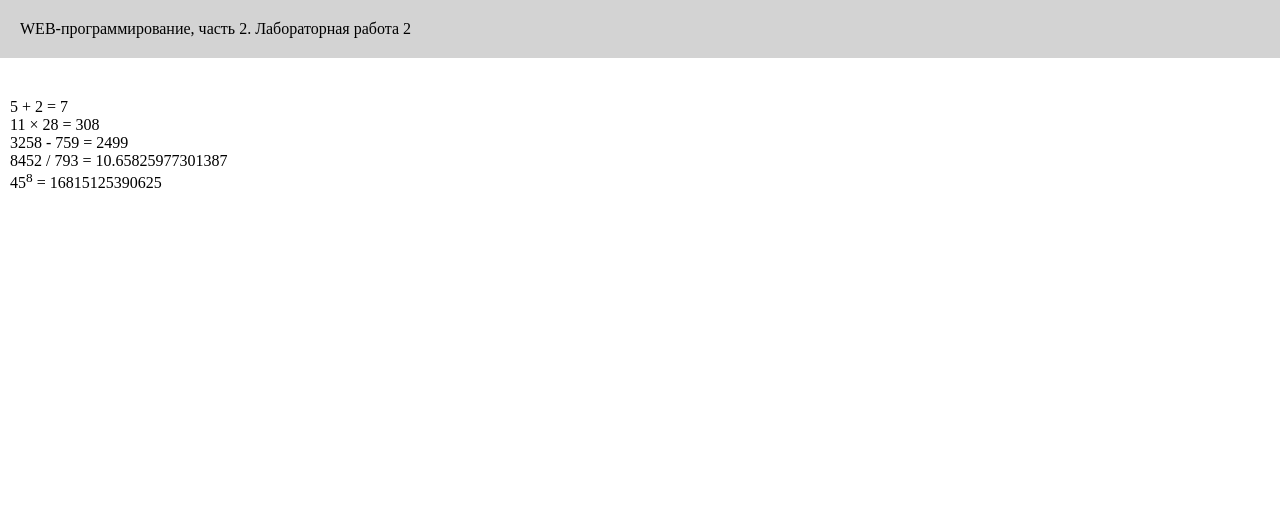
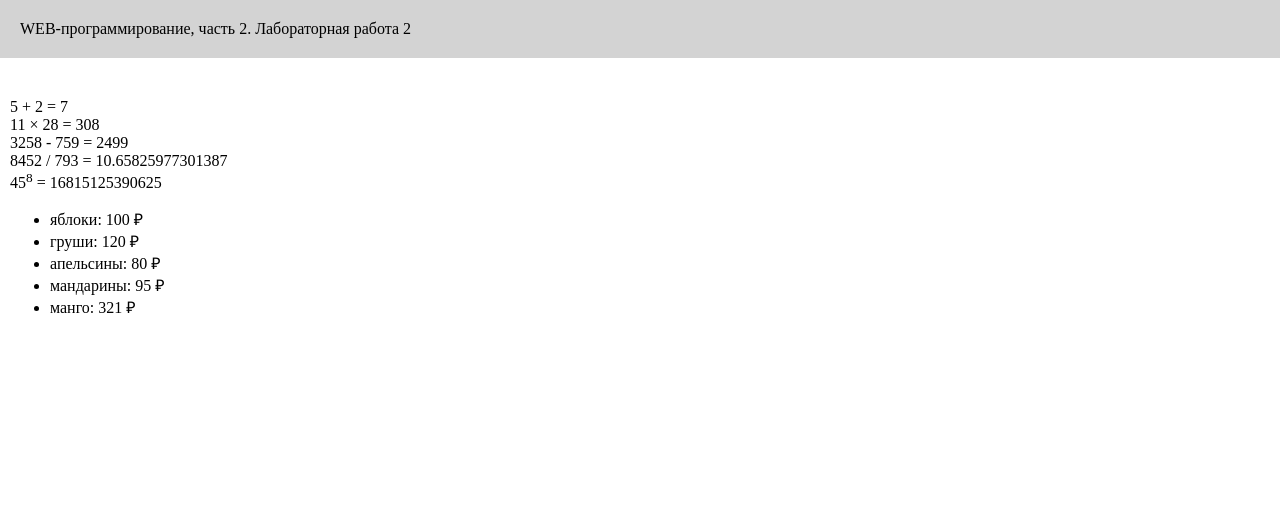
Before and after one commit to Enne678/webprogramming-labs-2, a Flask app: page /lab2/example in a window 1280 px wide. Shown: the top 512 px of the page. Run offline with Flask 3, Linux system fonts and the light colour scheme.

Commit message:
Цикл в шаблоне

```diff
--- a/app.py
+++ b/app.py
@@ -186,7 +186,15 @@ def example():
     lab_number = '2'
     group = 'ФБИ-24'
     course = '3'
-    return render_template('example.html', name=name, lab_number=lab_number, group=group, course=course)
+    fruits = [
+        {'name': 'яблоки', 'price': 100},
+        {'name': 'груши', 'price': 120},
+        {'name': 'апельсины', 'price': 80},
+        {'name': 'мандарины', 'price': 95},
+        {'name': 'манго', 'price': 321}
+    ]
+    return render_template('example.html', name=name, lab_number=lab_number, group=group,
+                            course=course, fruits=fruits)
 
 if __name__ == "__main__":
     app.run(debug=True)
--- a/templates/example.html
+++ b/templates/example.html
@@ -17,6 +17,11 @@
     3258 - 759 = {{ 3258 - 759 }}<br>
     8452 / 793 = {{ 8452 / 793 }}<br>
     45<sup>8</sup> = {{ 45 ** 8 }}<br>
+    <ul>
+        {% for f in fruits %}
+        <li>{{ f.name }}: {{ f.price}} &#x20bd;</li>
+        {% endfor %}
+    </ul>
    </main>
 
    <footer>
```
